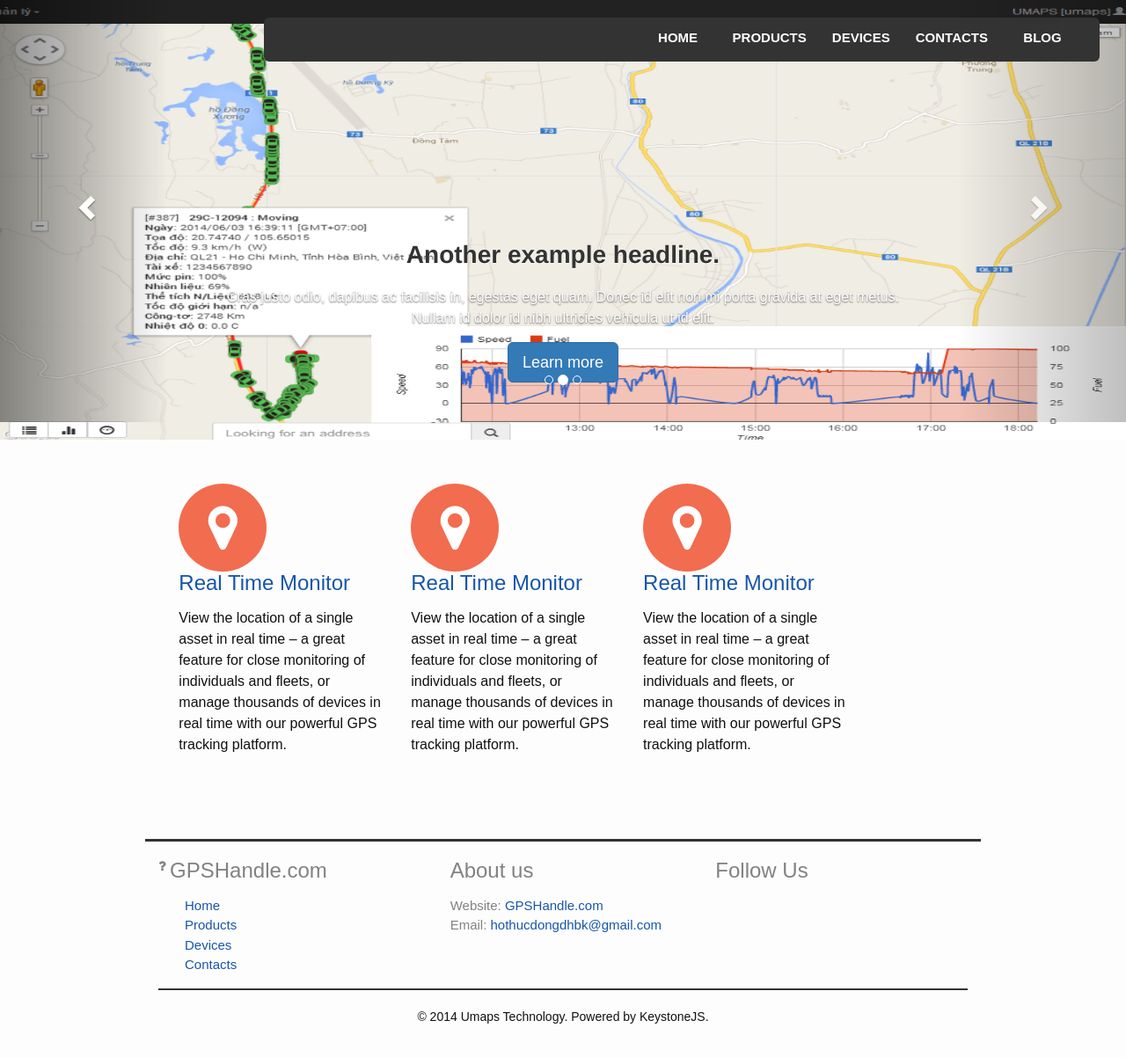
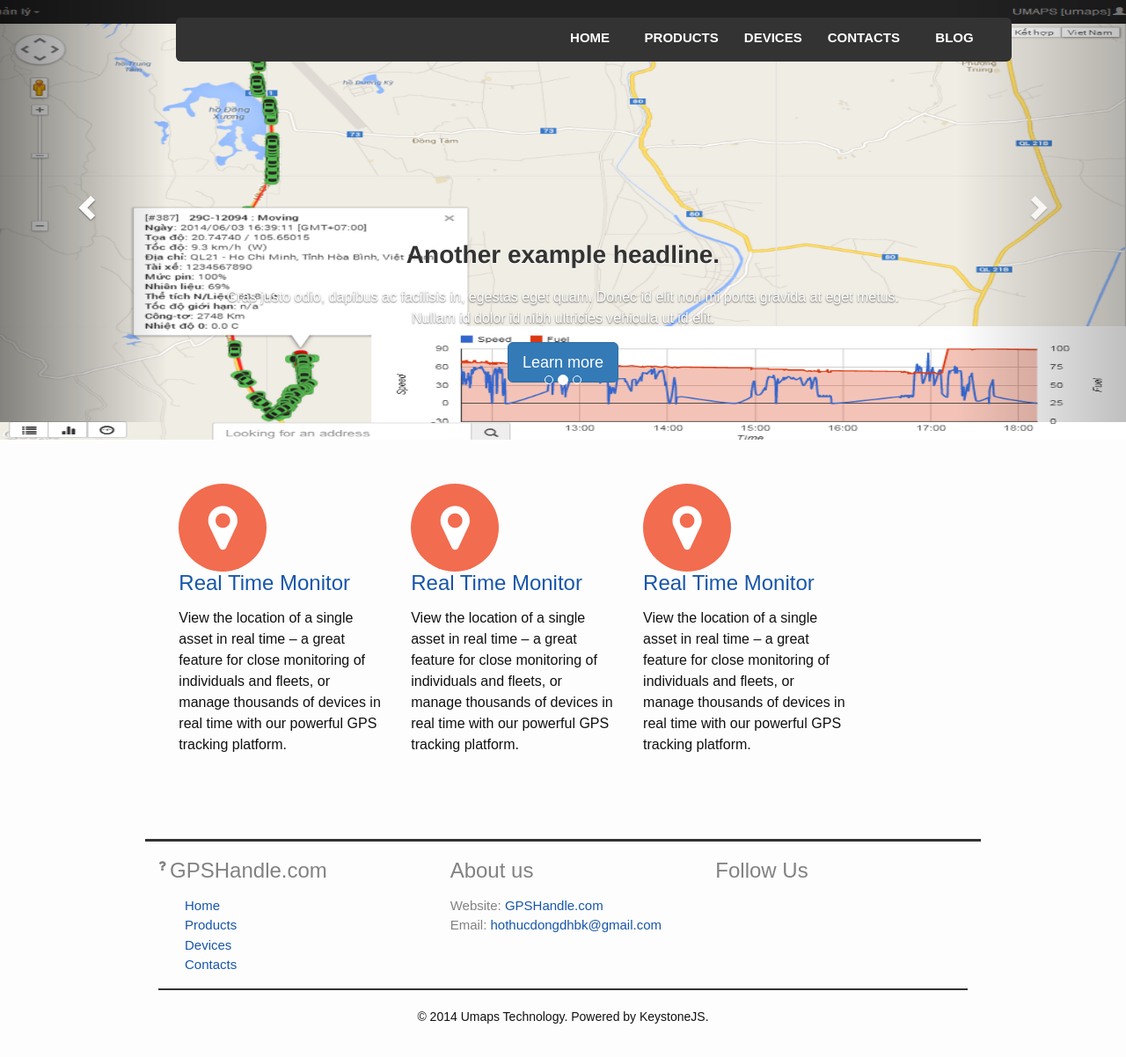
Before and after one commit to hothucdong/hothucdong.github.io, a Jekyll site: the page built from index.html, in a window 1280 px wide. Shown: the whole page at 88% size. Built offline with Jekyll 4.4.1, drawn with Linux system fonts in a browser that asks for light colours; nearby versions of some CDN libraries.

Commit message:
asdfasdf

```diff
--- a/css/custom.css
+++ b/css/custom.css
@@ -39,7 +39,7 @@ h2 a:hover{
 	position: absolute;
 	height: 50px;
 	top: 0;
-	left: 300px;
+	left: 200px;
 	border-radius: 6px;
 	-moz-border-radius: 6px;
 	-webkit-border-radius: 6px;
```
